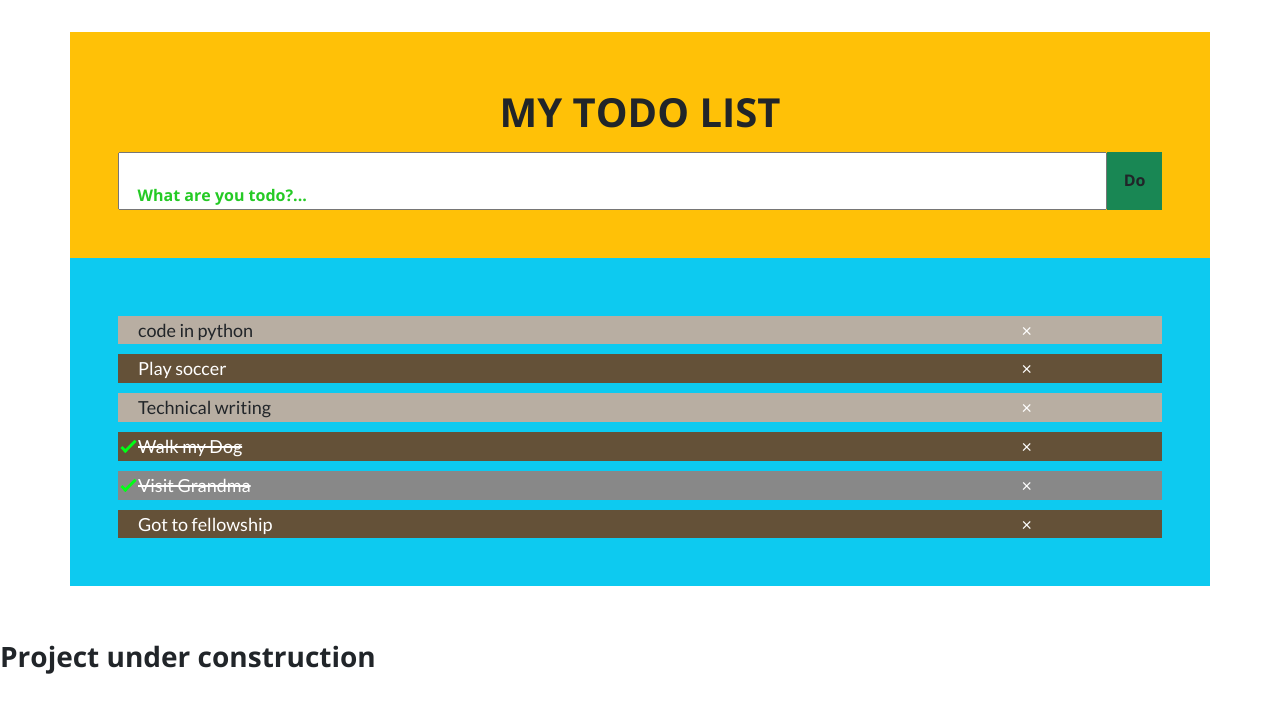
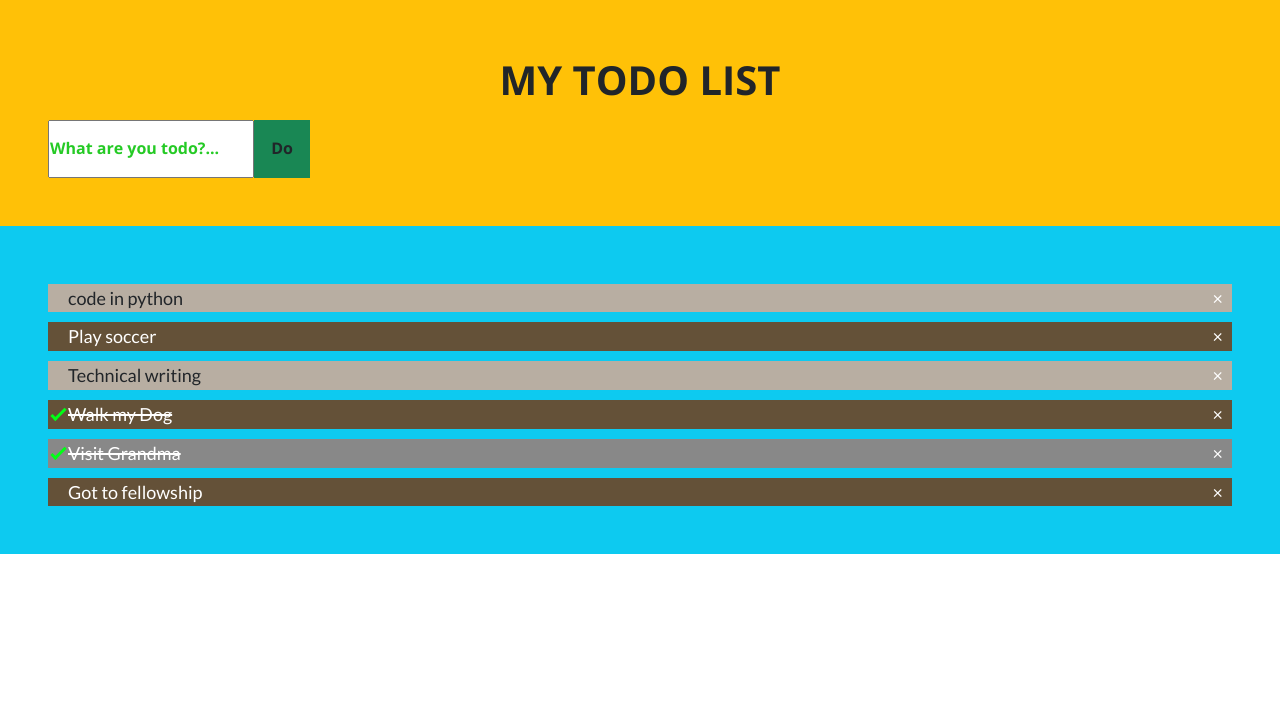
Before and after one commit to Patoski-patoski/TODO-LIST, a plain HTML site: page index.html in a window 1280 px wide. Drawn offline with nearby package versions, Linux system fonts and the light colour scheme.

Commit message:
make responsive

```diff
--- a/index.html
+++ b/index.html
@@ -20,14 +20,14 @@
 </head>
 <body>
 
-  <main class="main container bg-warning p-5">
+  <main class="main container-fluid bg-warning p-5">
 
     <div>
 
       <h1 class="text-center">MY TODO LIST</h1>
       <section id="todo" class="text-center">
 
-        <input type="text" placeholder="What are you todo?..." name="text" id="text" class="container-fluid">
+        <input type="text" placeholder="What are you todo?..." name="text" id="text">
 
         <span onclick="addTodo()" class="span bg-success">Do</span>
       </section>
@@ -40,7 +40,7 @@
 
   <span id="newList"></span>
 
-  <section class="section container p-5 bg-info">
+  <section class="section container-fluid p-5 bg-info">
     <ul id="ul">
       <li>code in python</li>
       <li>Play soccer</li>
@@ -53,9 +53,6 @@
   </section>
 
 
- <h3 style="margin-top: 3rem;"> Project under construction</h3>
-
-
 <script src="index.js"></script>
 </body>
 </html>
--- a/style.css
+++ b/style.css
@@ -1,4 +1,4 @@
-*{
+*, html{
     padding: 0;
     margin: 0;
     box-sizing: border-box;
@@ -10,17 +10,14 @@ body{
     font-family: 'Open Sans', sans-serif;
 }
 
-main{
-    margin-top: 2rem;
-}
+
+
 
 ul{
     list-style: none;
     padding: 0;
     margin: 0;
 }
-
-
 
 
 ul li{
@@ -30,7 +27,6 @@ ul li{
     padding-left: 1.25rem;
     font-size: 18px;
     font-family: 'Lato', sans-serif;
-
     transition: 0.2s;
 
   }
@@ -69,16 +65,18 @@ input[type = text]{
 
 input::placeholder{
     color: rgb(37, 202, 37);
-    position: absolute;
-    text-align: left;
-    left: 0.1rem;
-    padding: 1rem;
+    font-size: 16px;
+
 }
 
 .span{
     width: 3.5rem;
     cursor: pointer;
     padding: 1rem;
+}
+
+.span:hover{
+    opacity: 0.7;
 }
 
 #todo{
@@ -98,5 +96,31 @@ li .cancel{
 
 .cancel:hover{
     background-color: #b81f1f;
+    cursor: pointer;
+
 
 }
+
+
+/* media queries for screen with a minimum size of 320px */
+
+@media screen and (min-width: 320px) {
+
+    li .cancel{
+        right: 0.5%;
+
+    }
+
+}
+@media screen and (min-width: 428px) {
+
+    li .cancel{
+        right: 0.1%;
+
+    }
+
+    main{
+        margin-top: 0 !important;
+    }
+
+}
```
